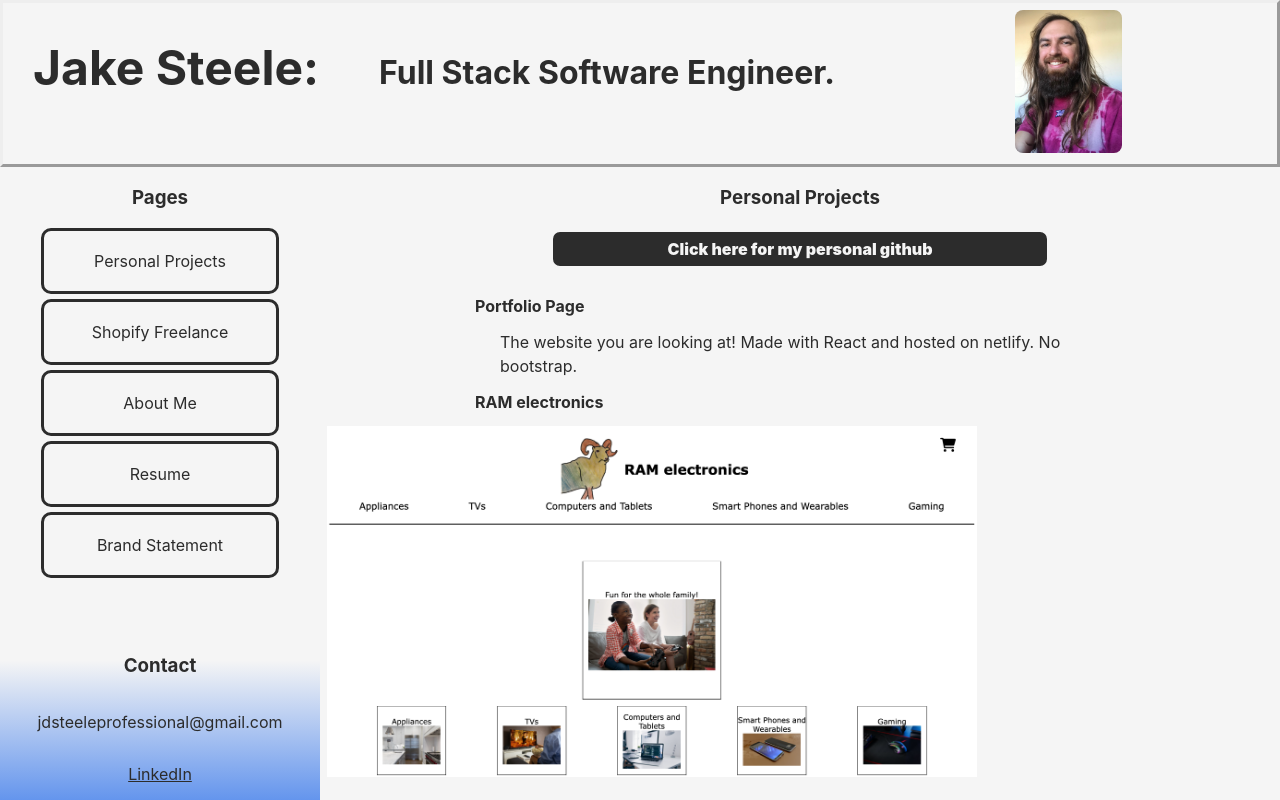
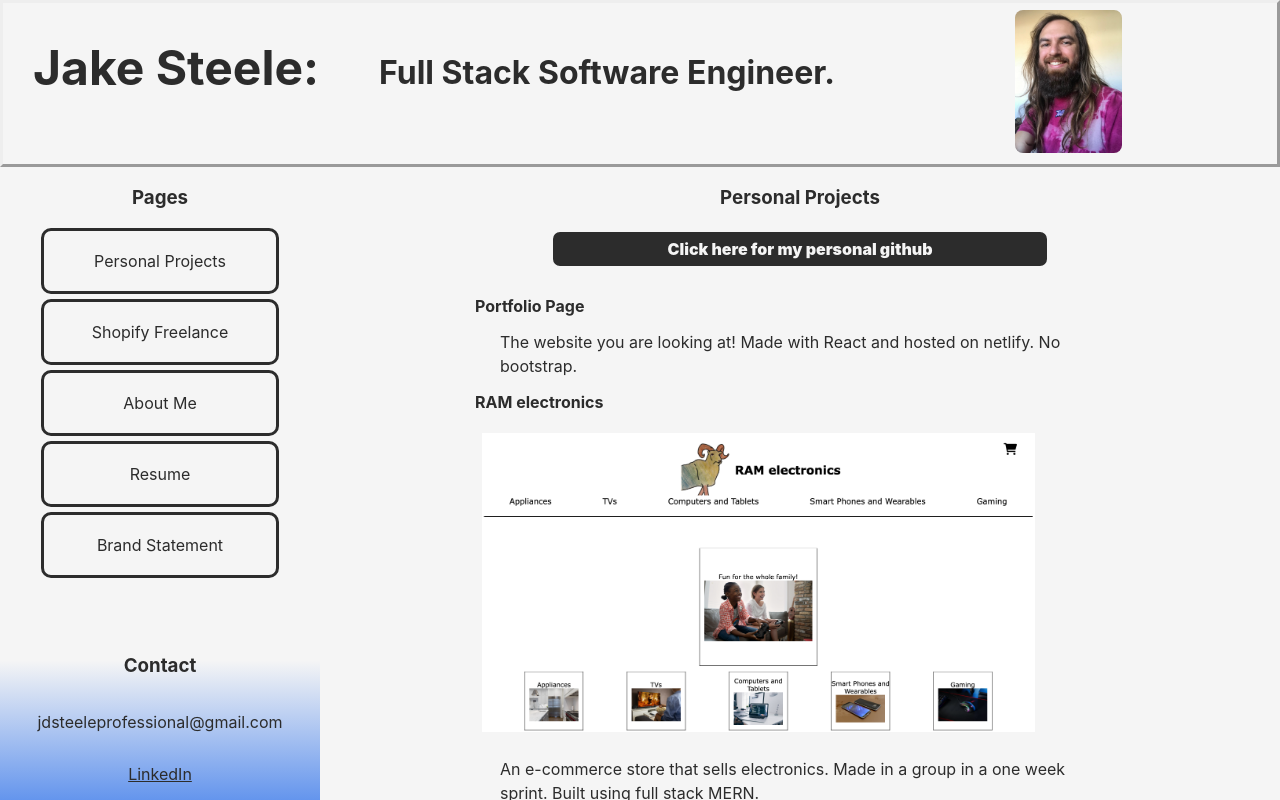
Before and after one commit to 1jdsteele/Portfolio2, a React (Create React App) app: page /personalprojects in a window 1280 px wide. Built offline with nearby package versions, Linux system fonts and the light colour scheme.

Commit message:
centered RAM screenshot by putting it in an h4 - not advised and will change, but for now visually ok

```diff
--- a/src/components/Projects/Projects.js
+++ b/src/components/Projects/Projects.js
@@ -21,7 +21,9 @@ function Projects() {
                 RAM electronics
               </a>
             </h4>
+            <h4>
             <img src="/RAM.png" alt="RAM electronics concept store screenshot" />
+            </h4>
             <p>An e-commerce store that sells electronics. Made in a group in a one week sprint. Built using full stack MERN.</p>
           </div>
           <div>
```
